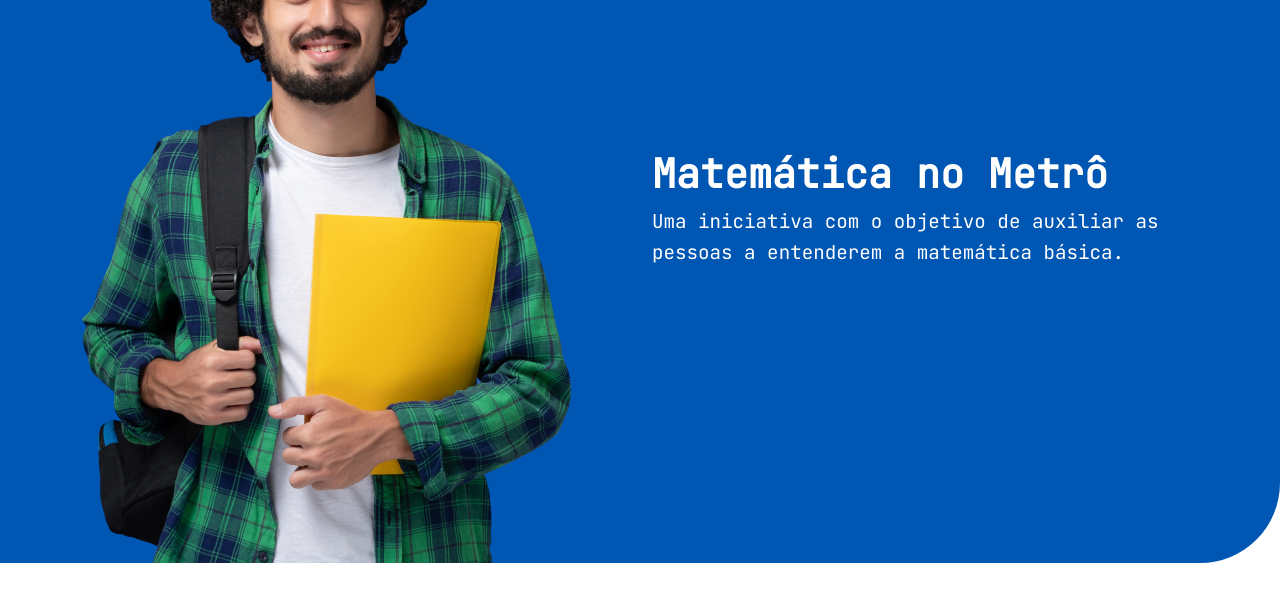
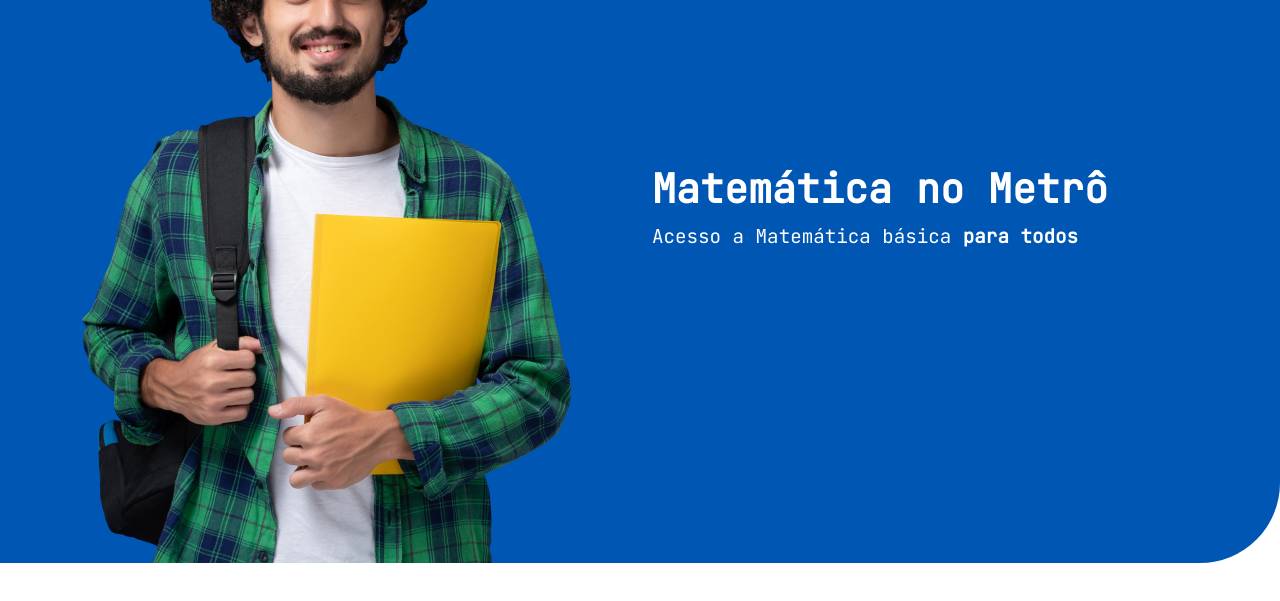
Before and after one commit to jcalladoo/projetoDefinitivo, a website: page HTML/index.html in a window 1280 px wide. Shown: the part 155-756 px from the top of the page. Drawn offline with nearby package versions, Linux system fonts and the light colour scheme; grey boxes are pictures that could not be loaded.

Commit message:
mudança frase inicial

```diff
--- a/HTML/index.html
+++ b/HTML/index.html
@@ -96,7 +96,7 @@
                     <div class="col-md-6">
                         <h1 class="display-4">Matemática no Metrô </h1>
                         <p>
-                            Uma iniciativa com o objetivo de auxiliar as pessoas a entenderem a matemática básica.
+                            Acesso a Matemática básica <strong>para todos</strong>
                         </p>
 
                     </div>
```
